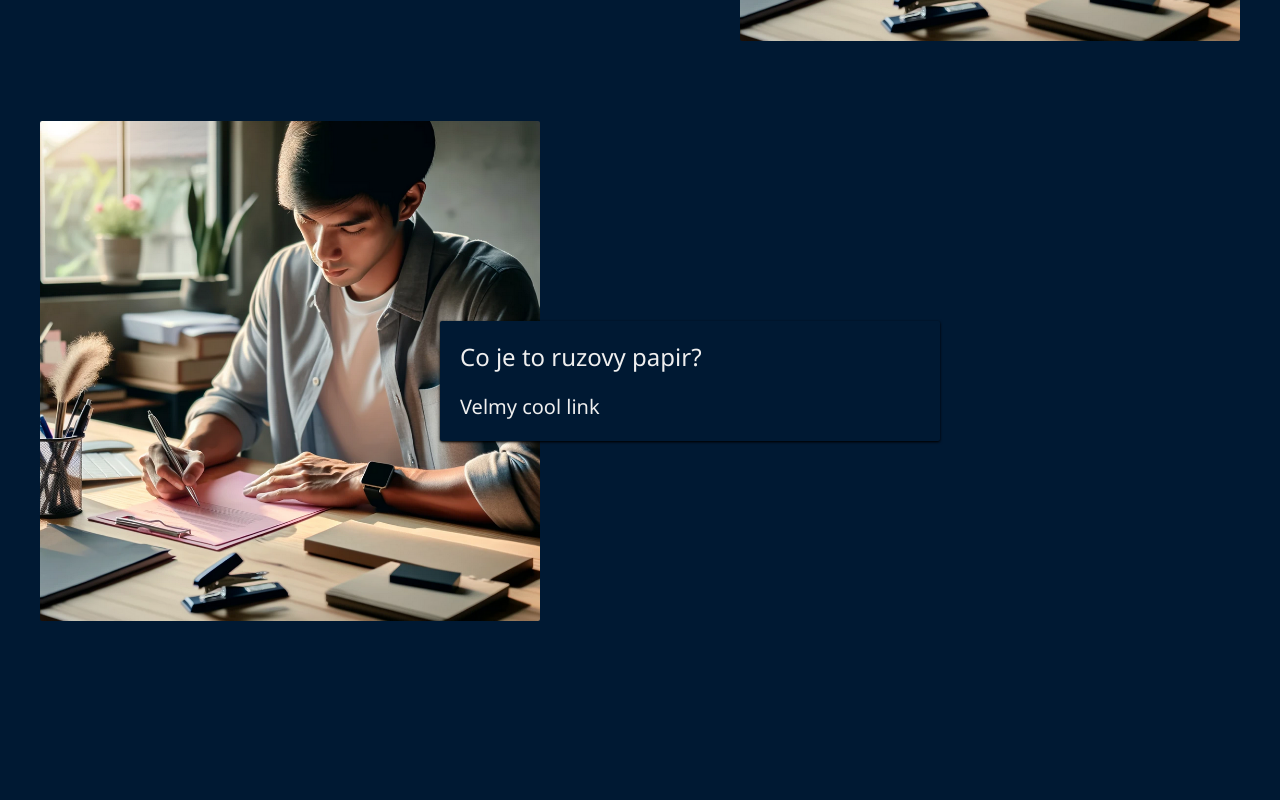
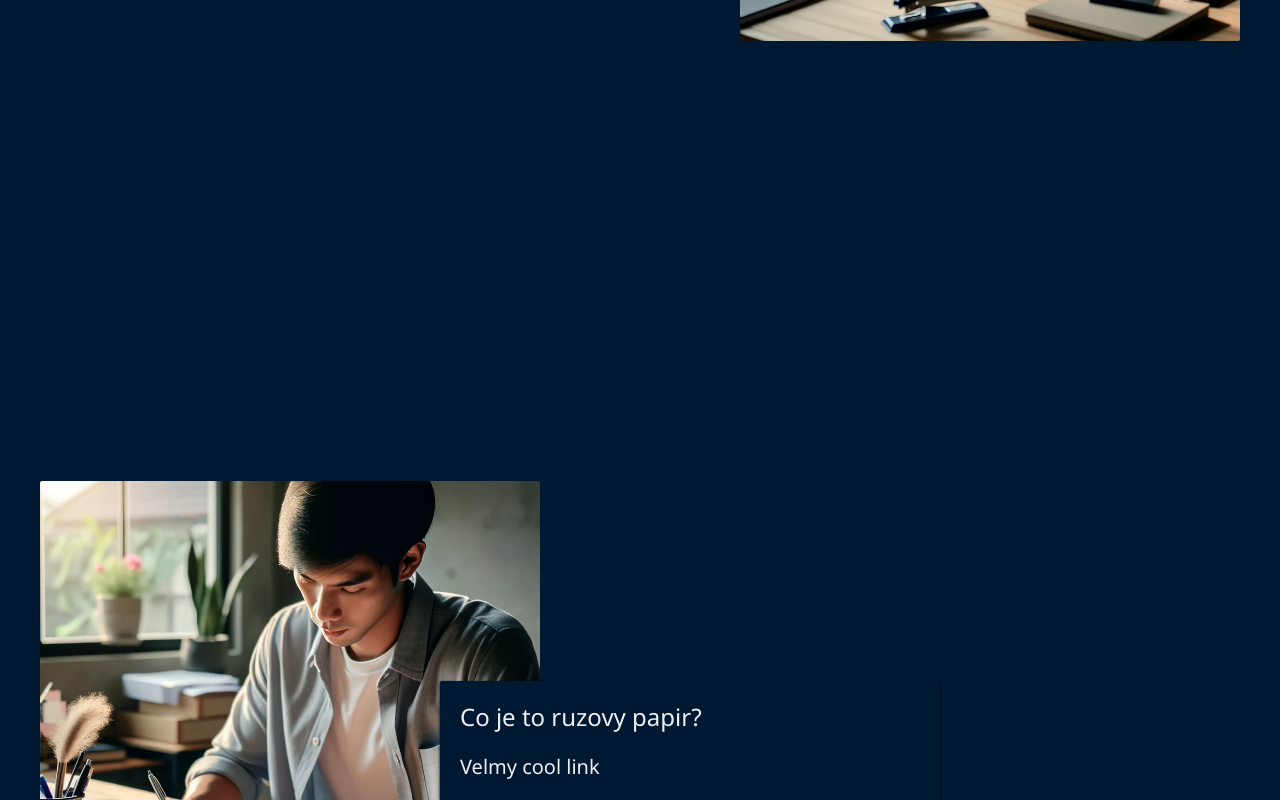
Before and after one commit to Miraneek/FinanciSvetNextJS, a Next.js app: page /clanky/Co-je-to-ruzovy-papir in a window 1280 px wide. Shown: the part 1760-2560 px from the top of the page. Built offline with nearby package versions, Linux system fonts and the light colour scheme.

Commit message:
empty clanek update

```diff
--- a/src/app/clanky/[emptyClanek]/page.js
+++ b/src/app/clanky/[emptyClanek]/page.js
@@ -1,11 +1,17 @@
-export default function Page({ params }) {
+import Link from "next/link";
+
+export default function Page({params}) {
     return (
         <>
-            <h1>{params.emptyClanek.split('-').join(' ')}</h1>
-            <p>
-                Tento článek buď neexistuje, nebo ještě nebyl napsán. <br/>
+            <h1 className={"text-4xl mb-2"}>{params.emptyClanek.split('-').join(' ')}</h1>
+            <p className={"text-[20px]"}>
+                Tento článek buď neexistuje, nebo ještě nebyl napsán.
                 Tato stránka je teprve prototyp a ne ještě plně fungující stránka.
             </p>
+            <h4 className={"text-4xl mt-4"}>
+                Jediný funkční článek je v této době tento
+            </h4>
+            <Link href={"./Co-je-to-ruzovy-papir"} className={"text-3xl mt-4 text-blue-500 hover:text-blue-700 font-bold transition-all delay-1s"}>Co je to růžový papír</Link>
         </>
     )
 }
--- a/src/components/PageBuilders/TextWithImage.jsx
+++ b/src/components/PageBuilders/TextWithImage.jsx
@@ -1,11 +1,11 @@
 import Image from "next/image";
 
 export default function TextWithImage(props) {
-    const marginBottom = props.margin ? props.margin : 40
+    const marginBottom = props.margin ? props.margin : 400;
 
     const backgroundImageStyle = {
         backgroundImage: `url(${props.imgSRC})`,
-        marginBottom: `${marginBottom}px`,
+        marginBottom: marginBottom,
     };
 
     return (
```
